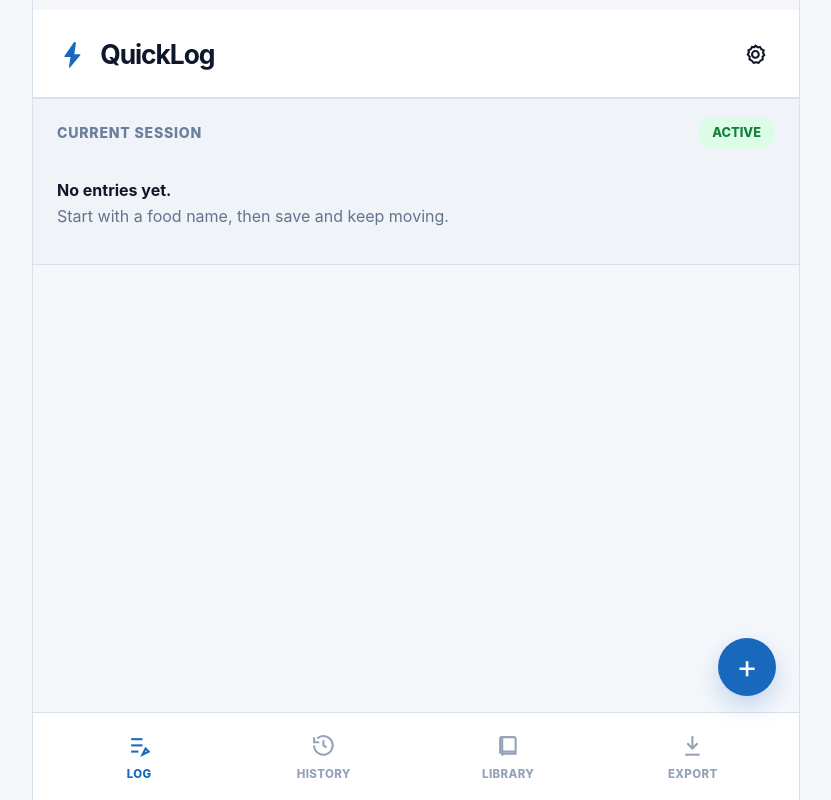
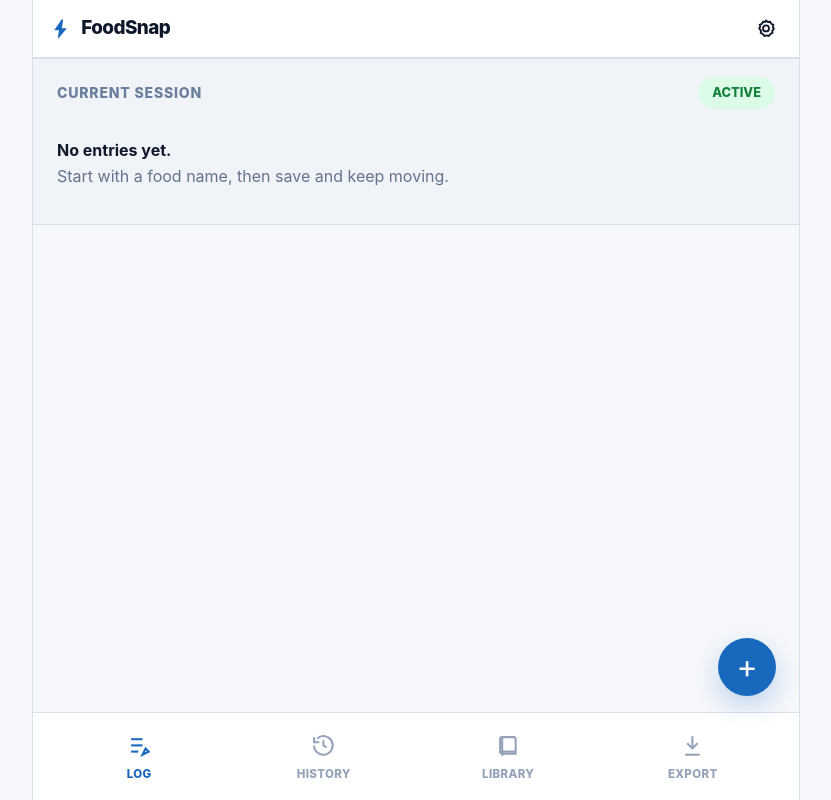
Before and after one commit to blaxcky/FoodSnap, a React (Vite) app: page / in a window 1280 px wide. Shown: the whole page, without its empty margins (224-1055 px from the left). Built offline with nearby package versions, Linux system fonts and the light colour scheme.

Commit message:
Rename app to FoodSnap and compact the fixed header

```diff
--- a/src/App.tsx
+++ b/src/App.tsx
@@ -374,7 +374,7 @@ export default function App() {
           <span className="brand-icon">
             <BoltIcon className="brand-bolt" />
           </span>
-          <strong>QuickLog</strong>
+          <strong>FoodSnap</strong>
         </div>
         <button
           className="top-icon-button"
--- a/src/components/SettingsPanel.tsx
+++ b/src/components/SettingsPanel.tsx
@@ -39,7 +39,7 @@ export function SettingsPanel({
             </span>
 
             <div>
-              <h3>QuickLog</h3>
+              <h3>FoodSnap</h3>
               <p>Local profile with on-device food memory and session data.</p>
             </div>
           </div>
--- a/src/styles/app.css
+++ b/src/styles/app.css
@@ -49,31 +49,38 @@ button {
   width: min(100%, 768px);
   min-height: 100vh;
   margin: 0 auto;
-  padding: max(10px, env(safe-area-inset-top)) 0 calc(92px + env(safe-area-inset-bottom));
+  padding: calc(58px + env(safe-area-inset-top)) 0 calc(92px + env(safe-area-inset-bottom));
   background: var(--app-bg);
 }
 
 .app-header {
+  position: fixed;
+  top: 0;
+  left: 50%;
+  z-index: 40;
+  width: min(100%, 768px);
+  transform: translateX(-50%);
   display: flex;
   justify-content: space-between;
   align-items: center;
-  min-height: 88px;
-  padding: 14px 24px 12px;
-  background: var(--surface);
+  min-height: calc(58px + env(safe-area-inset-top));
+  padding: calc(8px + env(safe-area-inset-top)) 16px 8px;
+  background: rgba(255, 255, 255, 0.96);
   border-bottom: 1px solid var(--border);
+  backdrop-filter: blur(16px);
 }
 
 .brand-markup {
   display: flex;
   align-items: center;
-  gap: 12px;
+  gap: 9px;
 }
 
 .brand-markup strong {
-  font-size: 1.65rem;
+  font-size: 1.18rem;
   line-height: 1;
-  letter-spacing: -0.04em;
-  font-weight: 700;
+  letter-spacing: -0.03em;
+  font-weight: 800;
 }
 
 .brand-icon {
@@ -84,16 +91,16 @@ button {
 }
 
 .brand-bolt {
-  width: 1.95rem;
-  height: 1.95rem;
+  width: 1.45rem;
+  height: 1.45rem;
 }
 
 .top-icon-button {
   display: inline-flex;
   align-items: center;
   justify-content: center;
-  width: 40px;
-  height: 40px;
+  width: 34px;
+  height: 34px;
   border: 0;
   border-radius: 999px;
   background: transparent;
@@ -1088,6 +1095,11 @@ button {
     background: var(--app-bg);
   }
 
+  .app-header {
+    border-left: 1px solid var(--border);
+    border-right: 1px solid var(--border);
+  }
+
   .bottom-nav {
     left: 50%;
     right: auto;
```
